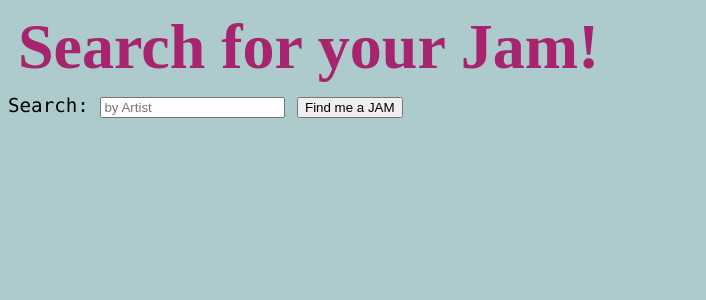
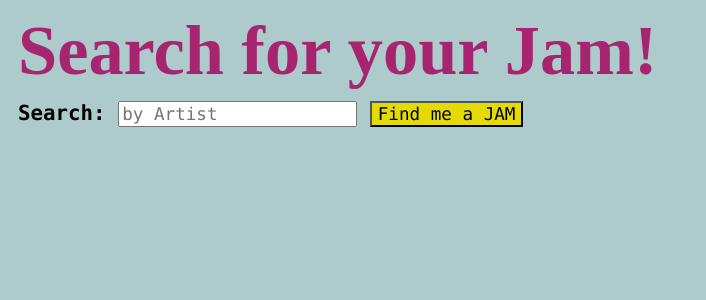
Before and after one commit to jnf/jquery-jukebox, a Rails app: page / in a window 1280 px wide. Shown: the top 300 px of the page, without its empty margins (0-706 px from the left). Run offline with Rails 7, Linux system fonts and the light colour scheme; style sheets or scripts are compiled from the project's sources; some libraries are stand-ins or nearby versions.

Commit message:
more styling

```diff
--- a/app/assets/javascripts/home.js
+++ b/app/assets/javascripts/home.js
@@ -1,5 +1,5 @@
 $(function() {
-  $("input[type=submit]").click(function(event) {
+  $("button[type=submit]").click(function(event) {
     event.preventDefault();
     var form_tag = $(this).parent("form");
     var method = form_tag.attr("method");
@@ -42,6 +42,7 @@ $(function() {
                           ", Song: " + data[i].title +
                           " via: " + data[i].via);
               anchor.prop("href", data[i].url); //look up diff between attr and prop
+              anchor.attr('target','_blank');
               $(".results").append(anchor);
             }
             $(".results").append(nextline);
--- a/app/assets/stylesheets/home.scss
+++ b/app/assets/stylesheets/home.scss
@@ -9,21 +9,42 @@ html {
 h1 {
   margin: 10px;
   font-family: 'Brush Script MT', cursive;
-  font-size: 4em;
+  font-size: 4.4em;
   color: #A6256E;
+}
+a {
+  color: #0A204A;
+  font-size: 1.1rem;
 }
 
 a:hover {
-  color: #A24252;
+  color: #777D22;
 }
 
 .search-form {
-  font-size: 1.2em;
+  font-size: 1.3em;
+  font-weight: bold;
+  margin-left: 10px;
 }
 
-input[type="submit"] {
-  font-family: 'Brush Script MT', cursive;
-  font-size: 50px;
+button[type="submit"] {
+  font-family: 'Lucida Sans Typewriter', 'Lucida Console';
+  background-color: #E4DB05;
+  font-size: 1.1rem;
+}
+
+button[type="submit"]:hover {
+  background-color: #de5200;
+   color: white;
+}
+
+input[type="text"] {
+  font-family: 'Lucida Sans Typewriter', 'Lucida Console';
+  font-size: 1.1rem;
+}
+
+input[type="text"]:hover {
+  border: solid 2px #E4DB05;
 }
 .results {
   margin-top: 20px;
```
